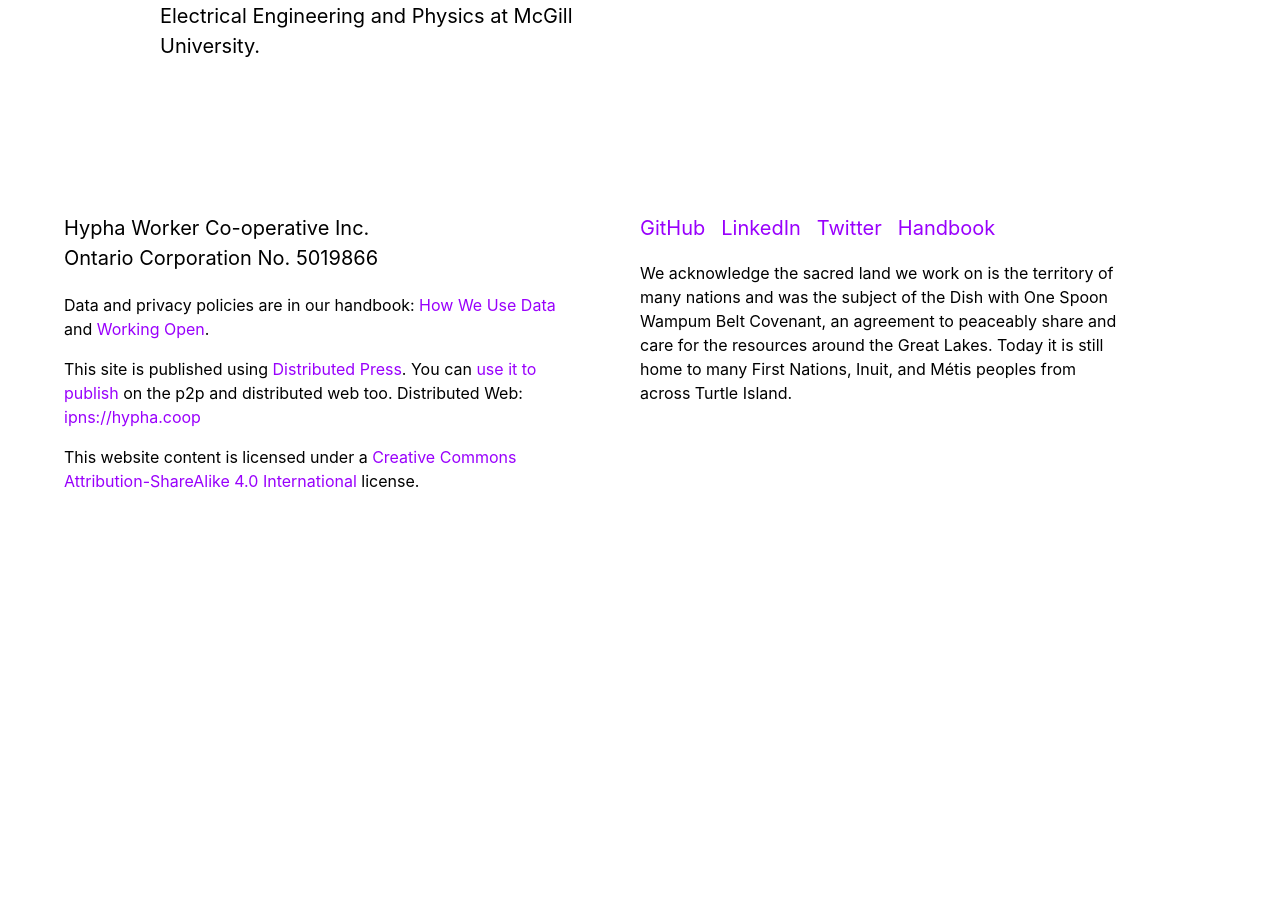
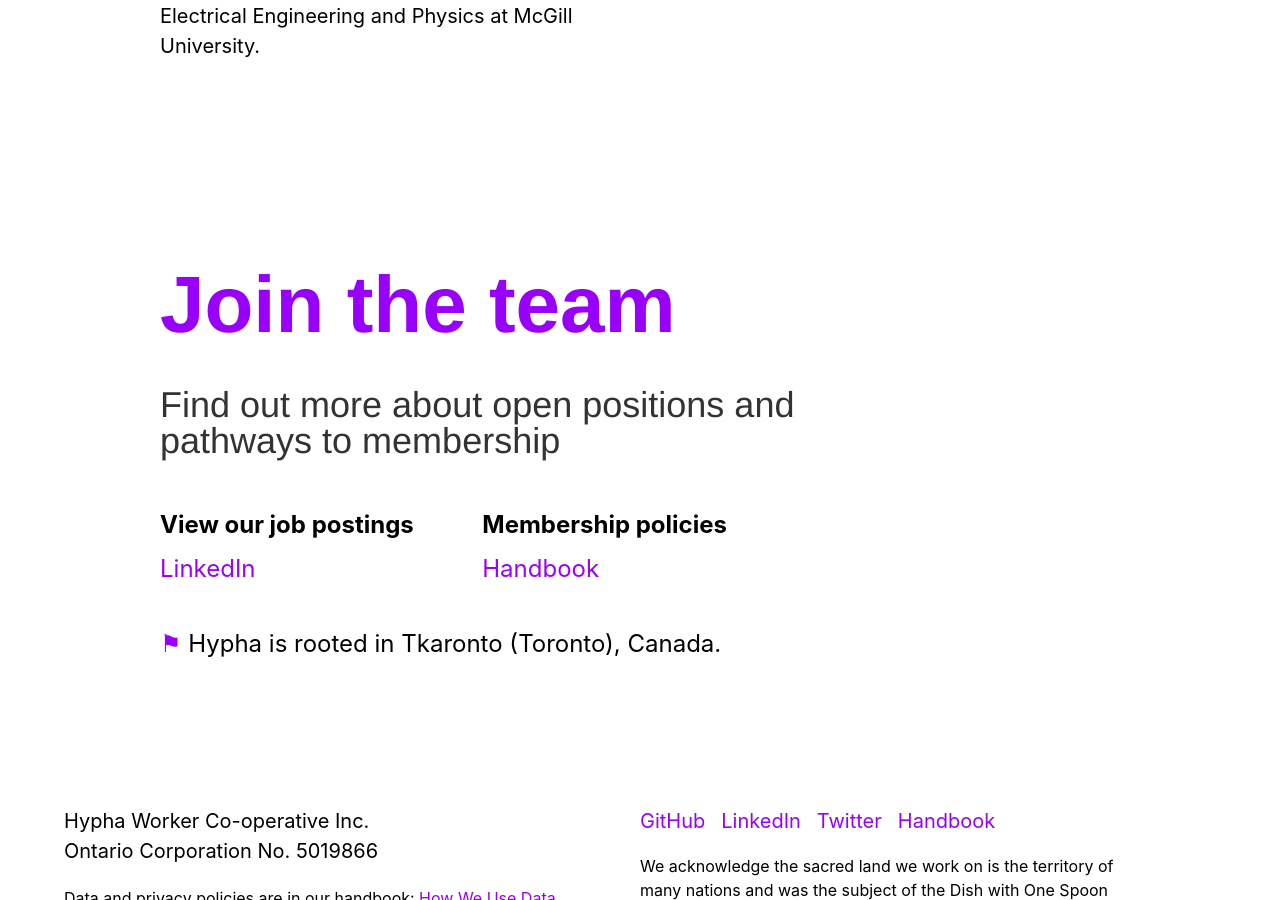
Before and after one commit to hyphacoop/hypha.coop, a Jekyll site: the page built from people.html, in a window 1280 px wide and 900 px high, scrolled down 5043 px. Built offline with Jekyll 4.4.1, drawn with Linux system fonts in a browser that asks for light colours; before the commit the page ends 5616 px from its top, so only the background shows below that.

Commit message:
add join the team fix list sizes

```diff
--- /dev/null
+++ b/_includes/sections/join-the-team.html
@@ -0,0 +1,18 @@
+<div class="flex-l items-center mv2 pa4">
+  <div class="w-75-l">
+    <h2 class="f1 f-subheadline-l worksans accent mb1">Join the team</h2>
+
+    <h3 class="f3 f2-l normal lh-solid measure dark-gray worksans">Find out more about open positions and pathways to membership</h3>
+    <dl class="dib mr5">
+      <dt class="mb3 mt0 f3"><strong>View our job postings</strong></dt>
+      <dd class="ml0"><a class="accent f3 link underline-hover" href="tel:{{ site.phone | | remove: ' ' | remove: '-' }}">LinkedIn</a></dd>
+    </dl>
+    <dl class="dib mr5">
+      <dt class="mb3 mt0 f3"><strong>Membership policies</strong></dt>
+      <dd class="ml0"><a class="accent f3 link underline-hover" href="mailto:{{ site.email-hidden }}">Handbook</a></dd>
+    </dl>
+
+    <h4 class="f4 f3-l normal"><span class="accent">⚑</span> Hypha is rooted in Tkaronto (Toronto), Canada.</h4>
+  </div>
+
+</div>
--- a/_includes/sections/what-we-do.html
+++ b/_includes/sections/what-we-do.html
@@ -14,7 +14,7 @@
     <div class="w-50-l w-100">
 
       <div class="flex flex-wrap ph3 pr4-l bg-accent">
-        <h3 class="f3 ma2 lh-copy">Decentralized web and blockchain-based technologies
+        <h3 class="f2 ma2 lh-copy">Decentralized web and blockchain-based technologies
           <p>Peer-to-peer protocols</p>
          <p>Technical capacity development for co-operatives and collectives</p>
          <p>Governance of co-ops and decentralized digital communities</p>
--- a/people.html
+++ b/people.html
@@ -23,4 +23,5 @@
   </header>
 
 {%- include sections.html path="team-bios.html" class="" -%}
+{%- include sections.html path="join-the-team.html" class="" -%}
 </section>
```
Also changed, not shown: _includes/sections/our-values.html (+5 -5 lines).
